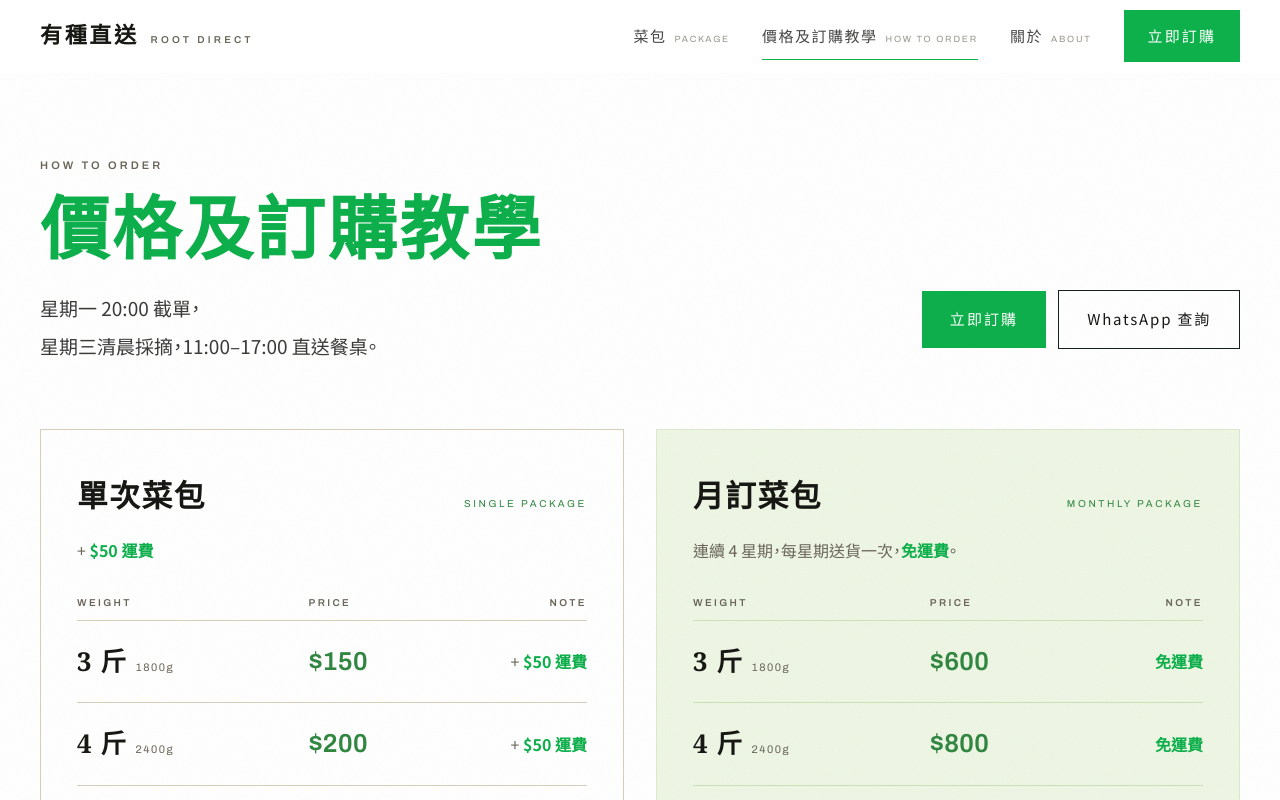
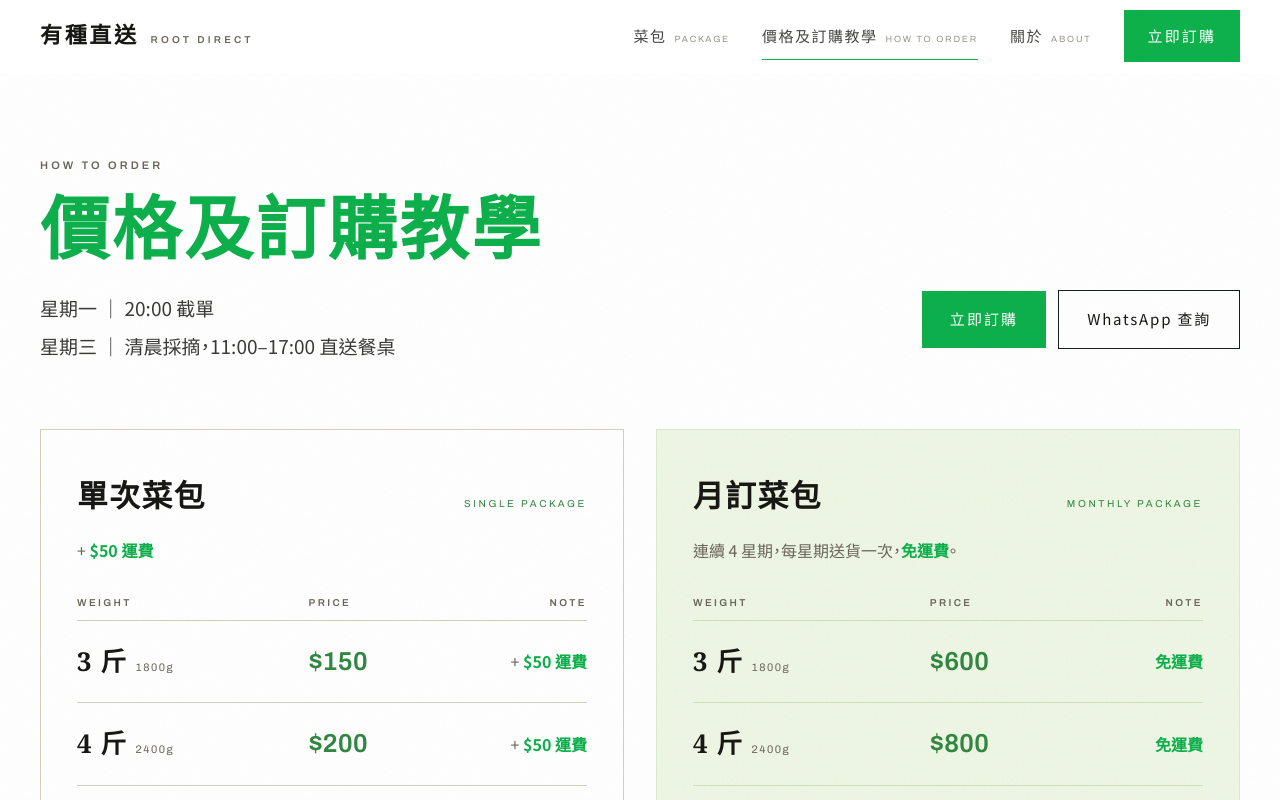
Before and after one commit to 789freshveg/rootdirect.hk, a Next.js app: page /howtoorder in a window 1280 px wide. Shown: the top 800 px of the page. Built offline with nearby package versions, Linux system fonts and the light colour scheme.

Commit message:
Update order instructions formatting

```diff
--- a/src/app/howtoorder/page.tsx
+++ b/src/app/howtoorder/page.tsx
@@ -108,9 +108,9 @@ export default async function HowToOrderPage() {
               價格及訂購教學
             </SectionTitle>
             <p className="mt-6 max-w-[42ch] text-[18px] leading-[2] text-ink/85 md:text-[19px]">
-              星期一 20:00 截單，
+              星期一 ｜ 20:00 截單
               <br />
-              星期三清晨採摘，11:00–17:00 直送餐桌。
+              星期三 ｜ 清晨採摘，11:00–17:00 直送餐桌
             </p>
           </div>
           <div className="md:col-span-4 md:col-start-9 md:pb-4">
```
